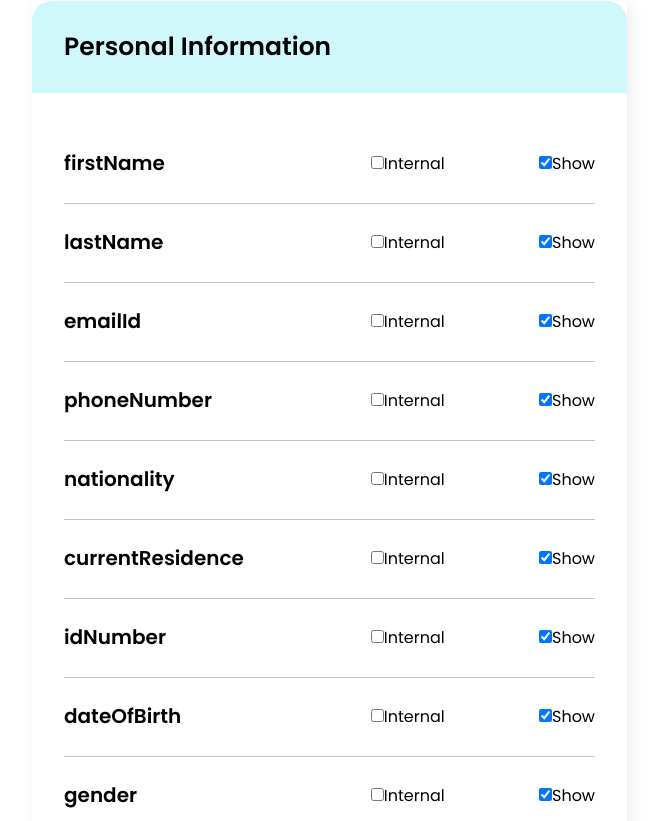
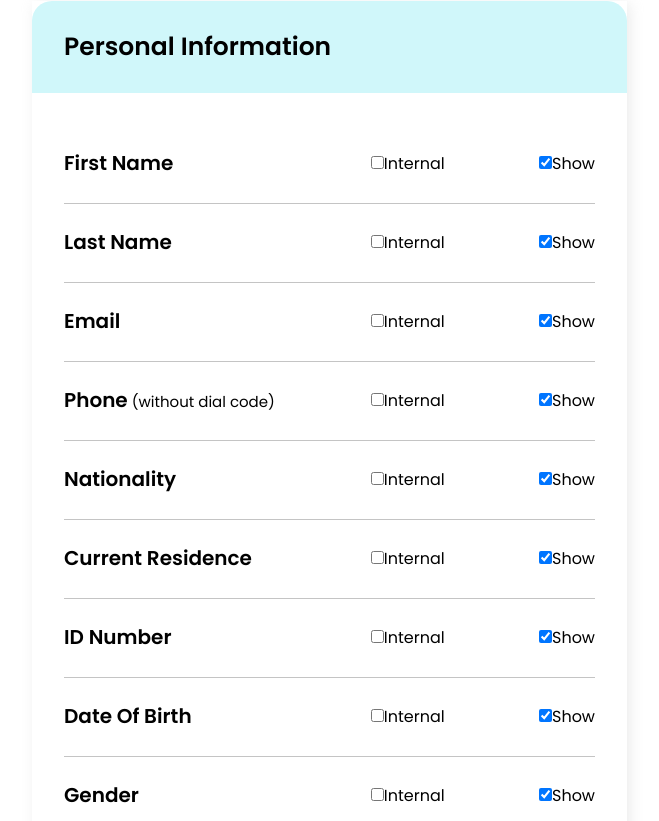
Before and after one commit to mrpeski/gusto, a React (Create React App) app: page / in a window 1280 px wide. Shown: the part 779-1600 px from the top of the page, without its empty margins (152-811 px from the left). Built offline with nearby package versions, Linux system fonts and the light colour scheme.

Commit message:
Label Config

```diff
--- a/index.d.ts
+++ b/index.d.ts
@@ -63,3 +63,9 @@ type ApplicationFormConfig = {
     type: string,
     payload: any
   }
+
+  type Label = {
+    title: string,
+    key: string,
+    subtitle?: string
+  }
--- a/src/App.css
+++ b/src/App.css
@@ -239,6 +239,12 @@ position: relative;
   font-size: 20px;
   font-weight: 600;
   flex-basis: 40%;
+  text-transform: capitalize;
+}
+.Field-subtitle {
+font-size: 15px;
+font-weight: 400;
+text-transform: lowercase;
 }
 .Field-wrapper {
   padding-bottom: 25px;
--- a/src/components/ProfileInfoForm.tsx
+++ b/src/components/ProfileInfoForm.tsx
@@ -12,6 +12,8 @@ interface Props {
 const Questions = withQuestions<Props>(Question)
 
 const ProfileInfoForm = () => {
+
+
     const { profileInfo, delegateChangeHandler, handleQuestion  } = useProfileInfo()
     const fieldsArr = Object.keys(profileInfo).filter(field => field !== 'profileQuestions')
 
--- a/src/components/SimpleField.tsx
+++ b/src/components/SimpleField.tsx
@@ -1,9 +1,17 @@
 import React from "react"
+import { PERSONAL_INFO_LABELS } from "../constants";
+
 
 const SimpleField = ({ label, detail: {internalUse, show }}) => {
   // if(label === 'gender') console.log(show)
+  const title = PERSONAL_INFO_LABELS[label]?.title || label;
+  const subtitle = PERSONAL_INFO_LABELS[label]?.subtitle;
+
     return <li className='Field-wrapper'>
-      <span className="Field">{label}</span>
+      <span className="Field">
+        {title}
+        {subtitle ? <span className="Field-subtitle"> ({subtitle})</span> : null}
+        </span>
       <label htmlFor="internalUse">
         <input
           data-target={label}
--- /dev/null
+++ b/src/constants.ts
@@ -0,0 +1,35 @@
+const LABELS: Label[] = [{
+    title: 'First Name',
+    key: 'firstName'
+  },{
+    title: 'Last Name',
+    key: 'lastName'
+  },{
+    title: 'Email',
+    key: 'emailId'
+  },{
+    title: 'Phone',
+    subtitle: 'without dial code',
+    key: 'phoneNumber'
+  },{
+    title: 'Nationality',
+    key: 'nationality'
+  },{
+    title: 'Current Residence',
+    key: 'currentResidence'
+  },{
+    title: 'ID Number',
+    key: 'idNumber'
+  },
+  {
+    title: 'Date of Birth',
+    key: 'dateOfBirth'
+  },{
+    title: 'Gender',
+    key: 'gender'
+  }]
+
+  export const PERSONAL_INFO_LABELS = LABELS.reduce((acc, curr) => {
+    acc[curr.key] = curr;
+    return acc;
+  }, {})
```
